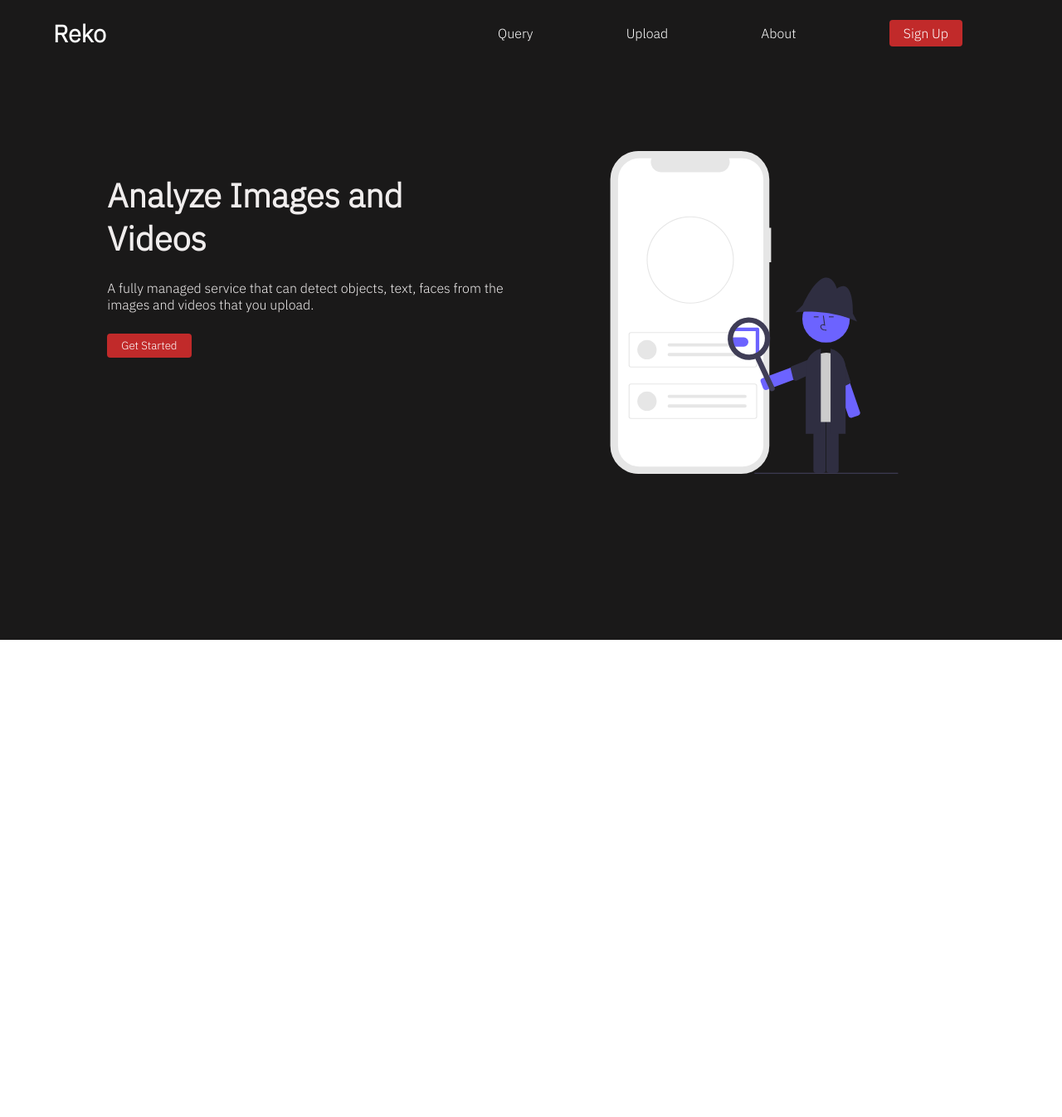
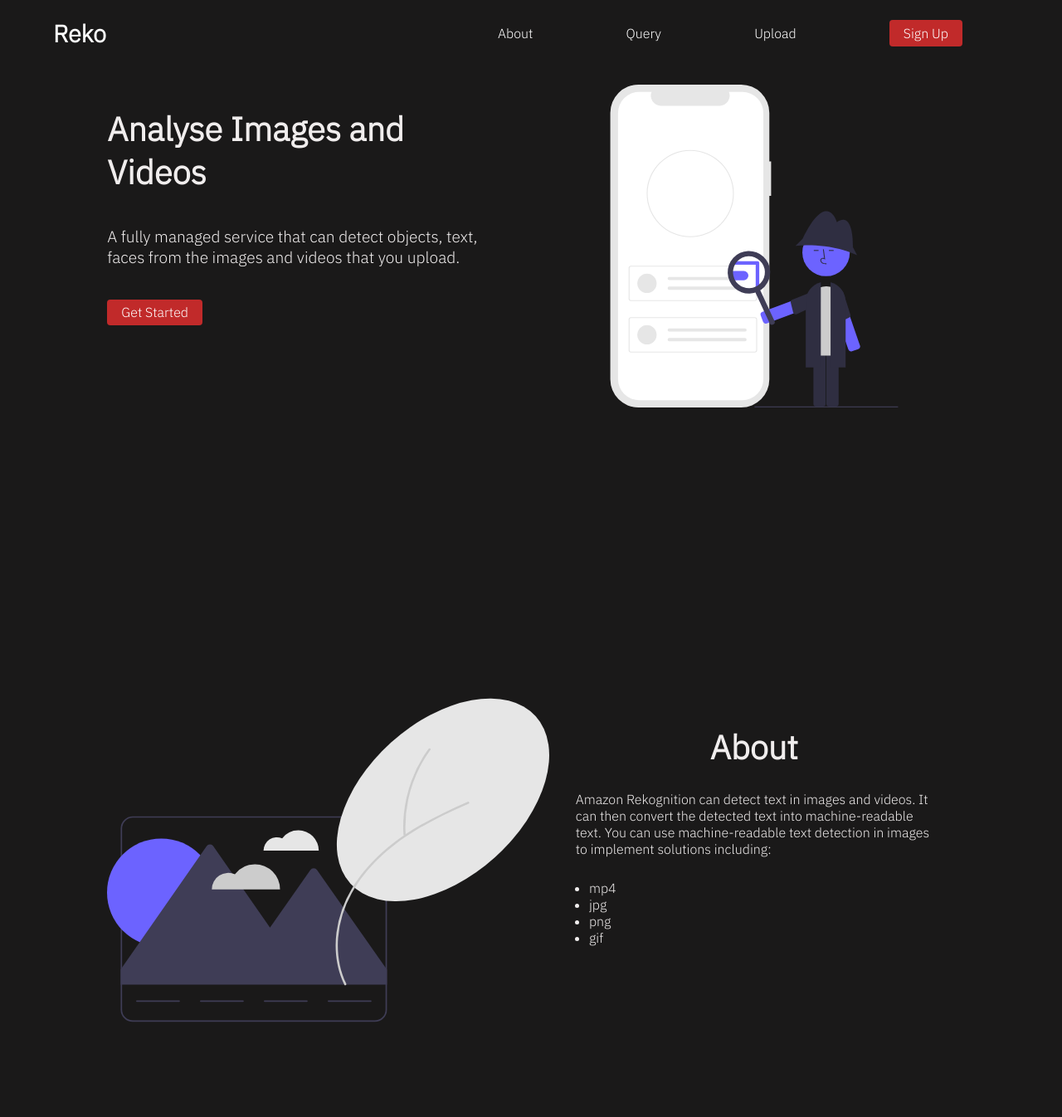
Before and after one commit to kinoshita197083/AWS_Rekognition_Object_Detection, a plain HTML site: page index.html in a window 1280 px wide. Shown: the top 1346 px of the page at 83% size. Before the commit the page ends 800 px from the top, so only its background shows below. Drawn offline with nearby package versions, Linux system fonts and the light colour scheme.

Commit message:
skeleton_completed

```diff
--- /dev/null
+++ b/about.css
@@ -0,0 +1,27 @@
+.about-container {
+    text-align: center;
+    height: 100vh;
+    background-color: var(--navbar-bg-color);
+}
+
+.about-heading {
+    font-size: var(--homepage-heading-font-size);
+    color: var(--homepage-intro-color)
+}
+
+#about-img {
+    height: 110%;
+    width: 110%;
+}
+
+.about-heading {
+    padding-top: 15%;
+}
+
+.about-text {
+    text-align: left;
+    color: var(--homepage-intro-color);
+    padding-top: 5%;
+    width: 80%;
+    margin: 0 auto;
+}
--- a/app.js
+++ b/app.js
@@ -1,14 +1,29 @@
 const menu = document.querySelector(".menu-toggle");
 const menuLinks = document.querySelector(".nav-menu");
 const navLinks = document.querySelectorAll(".nav-links");
+const section = document.querySelectorAll('section');
 
-menu.addEventListener('click', () => {
+//For openning or closing the side menu
+const toggleMenu = () => {
     menu.classList.toggle('is-active');
     menuLinks.classList.toggle('active');
+}
 
-    //Not all browsers support forEach on NodeLists
-    //Reference: https://css-tricks.com/snippets/javascript/loop-queryselectorall-matches/
-    // for (let i = 0; i < navLinks.length; i++) {
-    //     navLinks[i].classList.toggle('nav-border-bottom');
-    // }
+//Open up the menu by clicking the mobile hamburger icon
+menu.addEventListener('click', () => {
+    toggleMenu();
 });
+
+//clicking any section to close the side menu
+for (let i = 0; i < section.length; i++) {
+    section[i].addEventListener('click', () => {
+        toggleMenu();
+    })
+}
+
+//clicking any menu item to close the side menu
+for (let i = 0; i < navLinks.length; i++) {
+    navLinks[i].addEventListener('click', () => {
+        toggleMenu();
+    })
+}
--- a/home.css
+++ b/home.css
@@ -11,27 +11,11 @@
 .home-heading {
     font-size: var(--homepage-heading-font-size);
     color: var(--homepage-intro-color);
-    margin-bottom: 5%;
+    margin-bottom: 8%;
 }
 
 .home-intro {
-    font-size: var(--home);
+    font-size: var(--homepage-intro-font-size);
     color: var(--homepage-intro-color);
-    margin-bottom: 5%;
+    margin-bottom: 8%;
 }
-
-.btn {
-    background-color: var(--navbar-btn-color);
-    padding: 0.3rem 1rem;
-    border-radius: 4px;
-    border: solid 1px transparent;
-    color: var(--navbar-item-color);
-}
-
-.btn:hover {
-    background-color: transparent;
-    color: var(--navbar-item-color);
-    border: solid 1px var(--navbar-btn-color);
-    transition: all 0.3s ease-out;
-    cursor: pointer;
-}
--- a/index.css
+++ b/index.css
@@ -1,4 +1,7 @@
 @import url('./home.css');
+@import url('./upload.css');
+@import url('./query.css');
+@import url('./about.css');
 
 :root {
     --navbar-bg-color: rgb(26, 25, 25);
@@ -7,15 +10,17 @@
     --navbar-btn-color: rgb(193, 42, 42);
 
     --nav-logo-font-size: 1.8rem;
-    --heading-font-size: 2rem;
+    /* --heading-font-size: 2rem; */
 
     --navbar-mobile-menu-color: rgb(46, 45, 45);
+
+    --btn-font-size: 1rem;
 
     --heading-font-color: blue;
 
     --homepage-heading-font-size: 2.5rem;
     --homepage-intro-color: rgb(240, 237, 237);
-    --homepage-intro-font-size: 1.8rem;
+    --homepage-intro-font-size: 1.2rem;
     /* --homepage-intro-bg-color: rgb(37, 37, 37); */
 }
 
@@ -24,6 +29,10 @@
     padding: 0;
     margin: 0;
     font-family: 'IBM Plex Sans', sans-serif;
+}
+
+html {
+    scroll-behavior: smooth;
 }
 
 a {
@@ -40,6 +49,27 @@ a {
     grid-template-columns: repeat(auto-fit, minmax(400px, 1fr));
 }
 
+.btn {
+    background-color: var(--navbar-btn-color);
+    padding: 0.3rem 1rem;
+    border-radius: 4px;
+    border: solid 1px transparent;
+    color: var(--navbar-item-color);
+    font-size: var(--btn-font-size);
+}
+
+.btn:hover {
+    background-color: transparent;
+    color: var(--navbar-item-color);
+    border: solid 1px var(--navbar-btn-color);
+    transition: all 0.3s ease-out;
+    cursor: pointer;
+}
+
+.padding-left-3 {
+    padding-left: 3%;
+}
+
 .left-half {
     /* background-color: darkgoldenrod; */
     padding: 5%;
@@ -52,7 +82,8 @@ a {
 
 .nav-container {
     width: 100%;
-    background-color: var(--navbar-bg-color)
+    background-color: var(--navbar-bg-color);
+    position: fixed;
 }
 
 .navbar {
--- a/index.html
+++ b/index.html
@@ -12,31 +12,35 @@
     <link rel="preconnect" href="https://fonts.googleapis.com">
     <link rel="preconnect" href="https://fonts.gstatic.com" crossorigin>
     <link href="https://fonts.googleapis.com/css2?family=IBM+Plex+Sans:wght@300&display=swap" rel="stylesheet">
+
+    <!-- external javascript -->
+    <script src="https://code.jquery.com/jquery-3.6.3.min.js"
+        integrity="sha256-pvPw+upLPUjgMXY0G+8O0xUf+/Im1MZjXxxgOcBQBXU=" crossorigin="anonymous"></script>
 </head>
 
 <body>
-    <div class="nav-container">
+    <header class="nav-container">
         <nav class="navbar">
-            <h1 id="nav-logo"><a href="#">Reko</a></h1>
+            <h1 id="nav-logo"><a href="#home">Reko</a></h1>
             <div class="menu-toggle" id="mobile-menu">
                 <div class="bar"></div>
                 <div class="bar"></div>
                 <div class="bar"></div>
             </div>
             <ul class="nav-menu">
-                <li><a href="#" class="nav-links nav-border-bottom">Query</a></li>
-                <li><a href="#" class="nav-links nav-border-bottom">Upload</a></li>
-                <li><a href="#" class="nav-links nav-border-bottom">About</a></li>
+                <li><a href="#about" class="nav-links nav-border-bottom">About</a></li>
+                <li><a href="#query" class="nav-links nav-border-bottom">Query</a></li>
+                <li><a href="#upload" class="nav-links nav-border-bottom">Upload</a></li>
                 <li><a href="#" class="nav-links nav-links-btn">Sign Up</a></li>
             </ul>
         </nav>
-    </div>
+    </header>
 
-    <main class="main-container">
+    <section id="home" class="main-container">
         <div class="container">
             <div class="even-columns">
                 <div class="left-half">
-                    <h1 class="home-heading">Analyze Images and Videos</h1>
+                    <h1 class="home-heading">Analyse Images and Videos</h1>
                     <p class="home-intro">A fully managed service that can detect objects, text, faces from the images
                         and videos that you
                         upload.</p>
@@ -48,8 +52,45 @@
                 </div>
             </div>
         </div>
-    </main>
+    </section>
+
+    <section id="about" class="about-container">
+        <div class="container">
+            <div class="even-columns">
+                <div class="left-half">
+                    <img src="./image/undraw_photo_re_5blb.svg" alt="About cover image" id="about-img">
+                </div>
+
+                <div class="right-half">
+                    <h2 class="about-heading">About</h2>
+                    <p class="about-text">Amazon Rekognition can detect text in images and videos. It can then convert
+                        the detected text into machine-readable text. You can use machine-readable text detection in
+                        images to implement solutions including: </p>
+                    <ul class="about-text padding-left-3">
+                        <li>mp4</li>
+                        <li>jpg</li>
+                        <li>png</li>
+                        <li>gif</li>
+                    </ul>
+                </div>
+            </div>
+
+        </div>
+    </section>
+
+    <section id="query" class="query-container">
+        <div class="container">
+            <h2 class="query-heading">Search with keyword</h2>
+        </div>
+    </section>
+
+    <section id="upload" class="upload-container">
+        <div class="container">
+            <h2 class="upload-heading">What file type would you like to analyse</h2>
+        </div>
+    </section>
     <script src="app.js"></script>
+    <script src="image_upload.js"></script>
 </body>
 
 </html>
--- /dev/null
+++ b/query.css
@@ -0,0 +1,10 @@
+.query-container {
+    text-align: center;
+    height: 100vh;
+    background-color: var(--navbar-bg-color);
+}
+
+.query-heading {
+    font-size: var(--homepage-heading-font-size);
+    color: var(--homepage-intro-color);
+}
--- /dev/null
+++ b/upload.css
@@ -0,0 +1,10 @@
+.upload-container {
+    text-align: center;
+    height: 100vh;
+    background-color: var(--navbar-bg-color);
+}
+
+.upload-heading {
+    font-size: var(--homepage-heading-font-size);
+    color: var(--homepage-intro-color)
+}
```
Also changed, not shown: image/undraw_photo_re_5blb.svg (added), image_upload.js (added).
